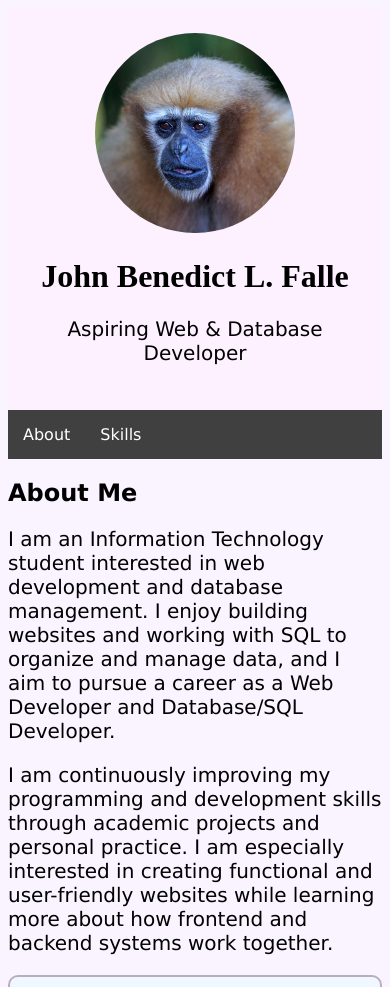
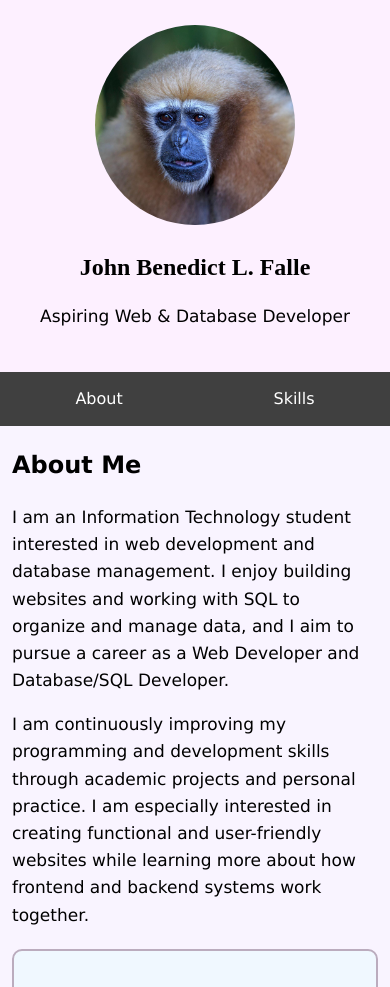
Before and after one commit to AbrakaDabbRa/FALLE_StudentProfile, a website: page www/index.html in a window 390 px wide. Shown: the top 987 px of the page. Drawn offline with Linux system fonts and the light colour scheme.

Commit message:
Update index.html

```diff
--- a/www/index.html
+++ b/www/index.html
@@ -3,7 +3,13 @@
 <head>
     <title>Portfolio Falle</title>
 
+    <meta name="viewport" content="width=device-width, initial-scale=1.0">
+
     <style>
+        * {
+            box-sizing: border-box;
+        }
+
         header {
             background-color:   hsl(292, 100%, 97%);
             padding: 25px;
@@ -11,6 +17,8 @@
         }
         body {
             background-color: rgb(249, 244, 255);
+            margin: 0;
+            line-height: 1.6;
         }
 
         .navbar ul {
@@ -18,7 +26,8 @@
             background-color: hsl(0, 0%, 25%);
             padding: 0px;
             margin: 0px;
-            overflow: hidden;
+            display: flex;
+            flex-wrap: wrap;
         }
 
         .navbar a {
@@ -34,12 +43,14 @@
         }
 
         .navbar li {
-            float: left;
+            flex: 1 1 auto;
         }
 
         #name {
             color: black;
             text-align: center;
+            font-size: 2rem;
+            margin: 15px 0 5px 0;
         }
 
         .prof-img {
@@ -47,6 +58,8 @@
             height: 200px;
             border-radius: 50%;
             object-fit: cover;
+            max-width: 60vw;
+            max-height: 60vw;
         }
 
         ul {
@@ -59,6 +72,12 @@
         p {
             font-family: Verdana;
             font-size: 20px;
+        }
+        aside,
+        section {
+            max-width: 800px;
+            margin: 0 auto;
+            padding: 0 20px;
         }
 
         .skills-list {
@@ -92,8 +111,38 @@
             border-radius: 10px;
         }
 
+        footer {
+            padding: 20px;
+            text-align: center;
+            color: hsl(0, 0%, 40%);
+        }
+
         html {
             scroll-behavior: smooth;
+        }
+
+        @media (max-width: 600px) {
+
+            .skills-list {
+                grid-template-columns: 1fr;
+            }
+
+            #name {
+                font-size: 1.5rem;
+            }
+
+            p {
+                font-size: 17px;
+            }
+
+            aside,
+            section {
+                padding: 0 12px;
+            }
+
+            .navbar a {
+                padding: 14px 10px;
+            }
         }
     </style>
 </head>
@@ -101,7 +150,7 @@
 <body>
 
     <header>
-        <img src="monke.jpeg" alt="monke img" class="prof-img">
+        <img src="monke.jpeg" alt="Profile photo" class="prof-img">
         <h1 id="name">John Benedict L. Falle</h1>
         <p>Aspiring Web & Database Developer</p>
     </header>
@@ -201,7 +250,7 @@
         </div>
     </section>
 
-    <footer></footer>
+    <footer>&copy; 2026 John Benedict L. Falle</footer>
 
 </body>
 </html>
```
